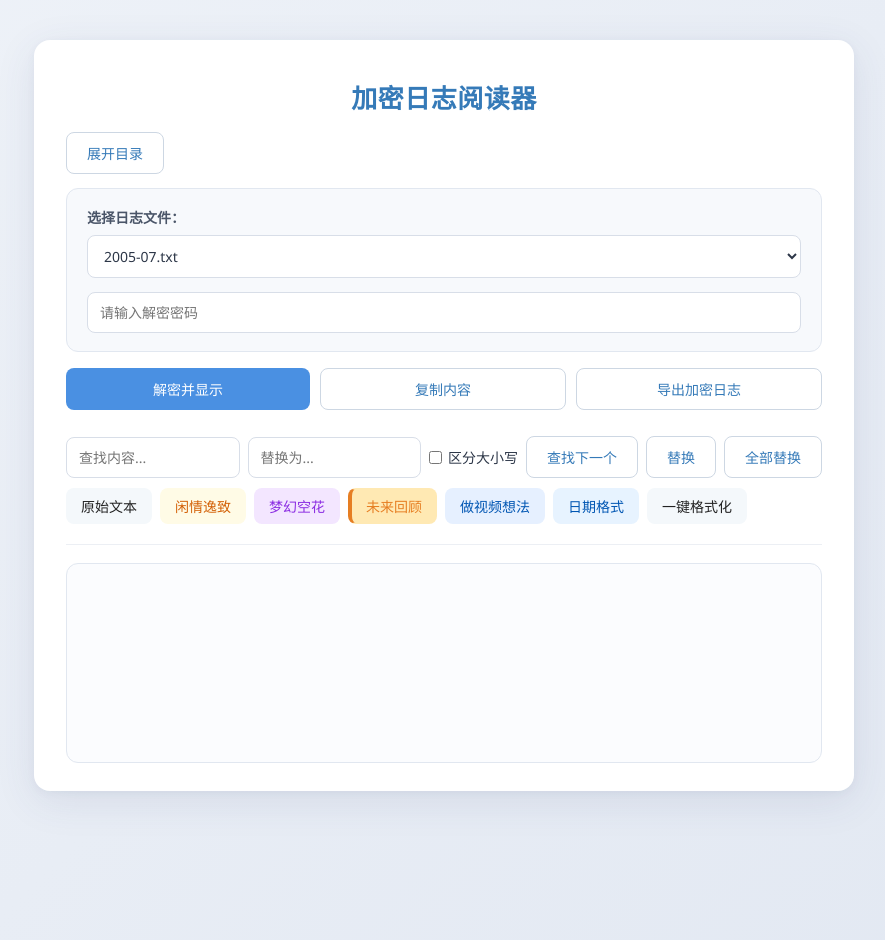
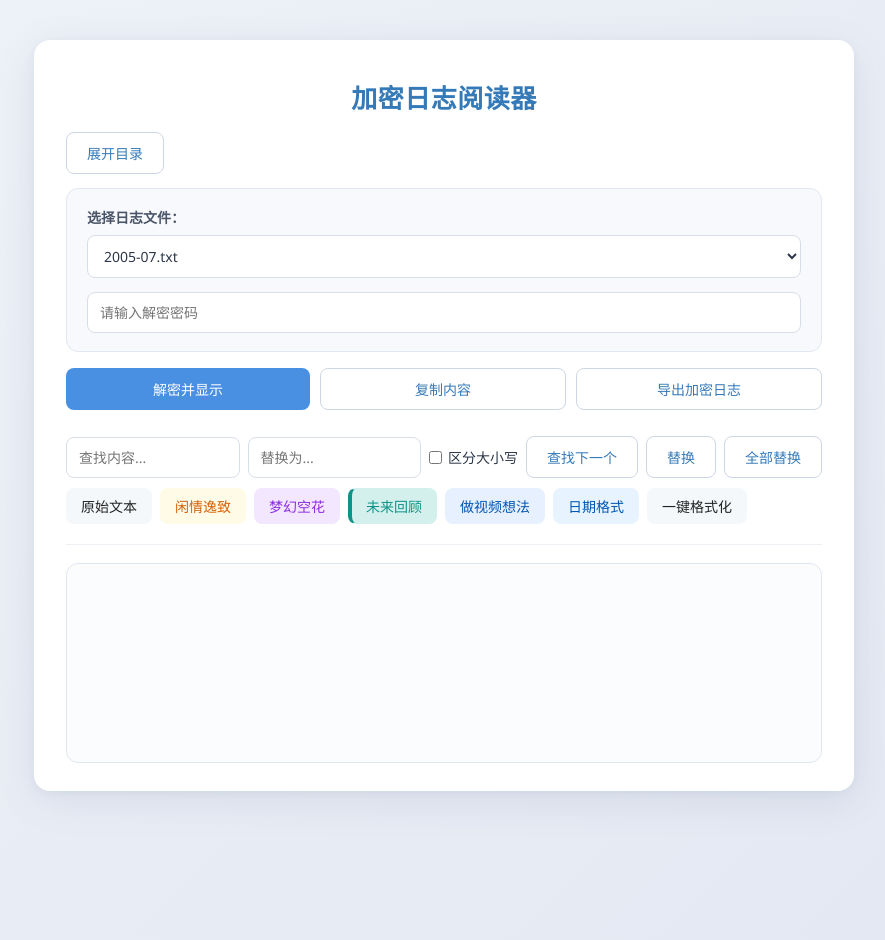
Before and after one commit to CrescentVelvet/crescentvelvet.github.io, a Jekyll site: the page built from _pages/enc_reader.html, in a window 1280 px wide. Shown: the whole page, without its empty margins (196-1081 px from the left). Built offline with Jekyll 4.4.1, drawn with Linux system fonts in a browser that asks for light colours.

Commit message:
树状日志：未来回顾从橙色 #e67e22 改为 青色 teal #0d9488（rgba(13,148,136)），与闲情逸致的橙色 #d35f05 在色环上几乎相对，区分清晰，也不与梦幻空花(紫)/做视频想法(深蓝)/日常(中蓝)冲突

```diff
--- a/_pages/diary_tree.html
+++ b/_pages/diary_tree.html
@@ -175,7 +175,7 @@ title: "日记时间轴"
         #info-popup .popup-preview .leisure-highlight { color: #d35f05; font-weight: 600; }
         #info-popup .popup-preview .dream-highlight   { color: #8A2BE2; font-weight: 600; }
         #info-popup .popup-preview .video-highlight   { color: #0056b3; font-weight: 600; }
-        #info-popup .popup-preview .review-highlight  { color: #e67e22; background: rgba(230,126,34,0.10); border-left: 3px solid #e67e22; padding-left: 6px; }
+        #info-popup .popup-preview .review-highlight  { color: #0d9488; background: rgba(13,148,136,0.10); border-left: 3px solid #0d9488; padding-left: 6px; }
         #info-popup .popup-preview .date-highlight    { color: var(--accent); font-weight: 700; }
         #info-popup .popup-preview p { margin: 0 0 6px; }
         #info-popup .popup-preview .popup-sep { display: block; color: var(--muted); font-size: 0.75rem; text-align: center; margin: 6px 0; opacity: 0.6; }
@@ -330,7 +330,7 @@ title: "日记时间轴"
     <span><span class="dot" style="background:#d35f05;"></span> 闲情逸致</span>
     <span><span class="dot" style="background:#8A2BE2;"></span> 梦幻空花</span>
     <span><span class="dot" style="background:#0056b3;"></span> 做视频想法</span>
-    <span><span class="dot" style="background:#e67e22;"></span> 未来回顾</span>
+    <span><span class="dot" style="background:#0d9488;"></span> 未来回顾</span>
 </div>
 <div id="zoom-panel" aria-label="缩放控制">
     <button id="zoomOut" type="button" title="缩小">−</button>
@@ -763,7 +763,7 @@ function categoryColor(cat, alpha = 1) {
         leisure: `rgba(211,95,5,${alpha})`,
         dream: `rgba(138,43,226,${alpha})`,
         video: `rgba(0,86,179,${alpha})`,
-        review: `rgba(230,126,34,${alpha})`,
+        review: `rgba(13,148,136,${alpha})`,
         normal: `rgba(74,144,226,${alpha})`
     };
     return colors[cat] || colors.normal;
--- a/_pages/enc_reader.html
+++ b/_pages/enc_reader.html
@@ -262,9 +262,9 @@ title: "加密日志阅读器"
             font-weight: bold;
         }
         .review-highlight {
-            color: #e67e22;
-            background: #fffbe6;
-            border-left: 4px solid #e67e22;
+            color: #0d9488;
+            background: #eaf7f4;
+            border-left: 4px solid #0d9488;
             padding-left: 8px;
         }
         .date-highlight {
@@ -291,7 +291,7 @@ title: "加密日志阅读器"
         .btn-leisure { background: #fffbe6; color: #d35f05; }
         .btn-dream { background: #f3e6ff; color: #8A2BE2; }
         .btn-video { background: #e6f0ff; color: #0056b3; }
-        .btn-review { background: #ffe9b3; color: #e67e22; border-left: 4px solid #e67e22; }
+        .btn-review { background: #d4f0ec; color: #0d9488; border-left: 4px solid #0d9488; }
         .btn-date { background: #e7f3ff; color: #0056b3; }
 
         @media (max-width: 640px) {
```
